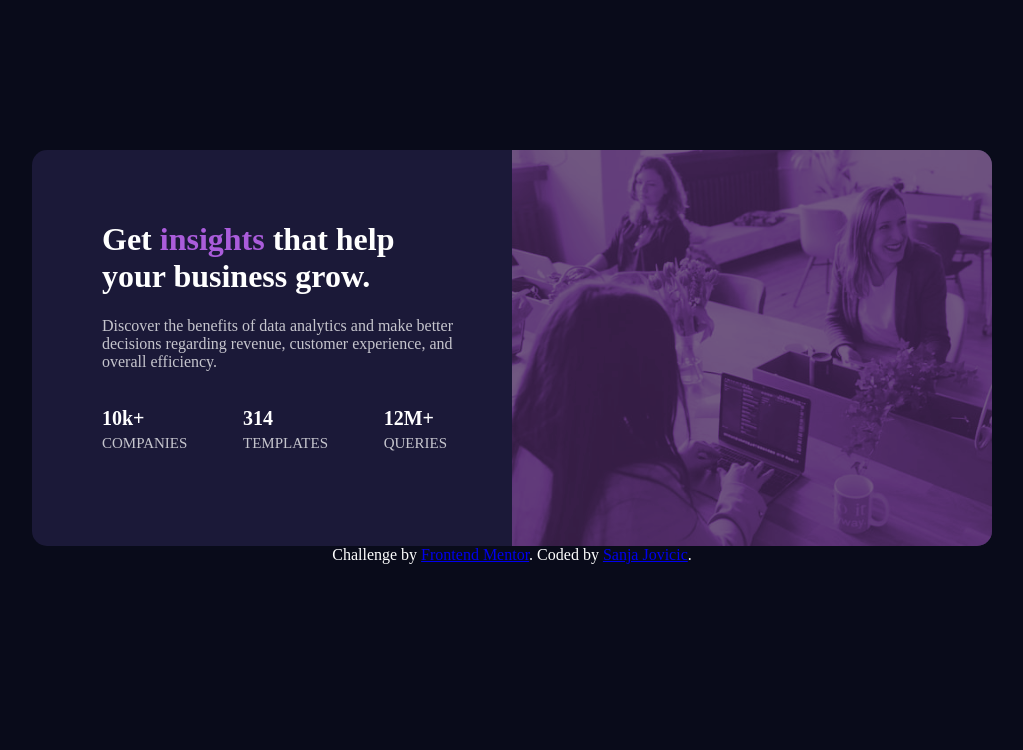
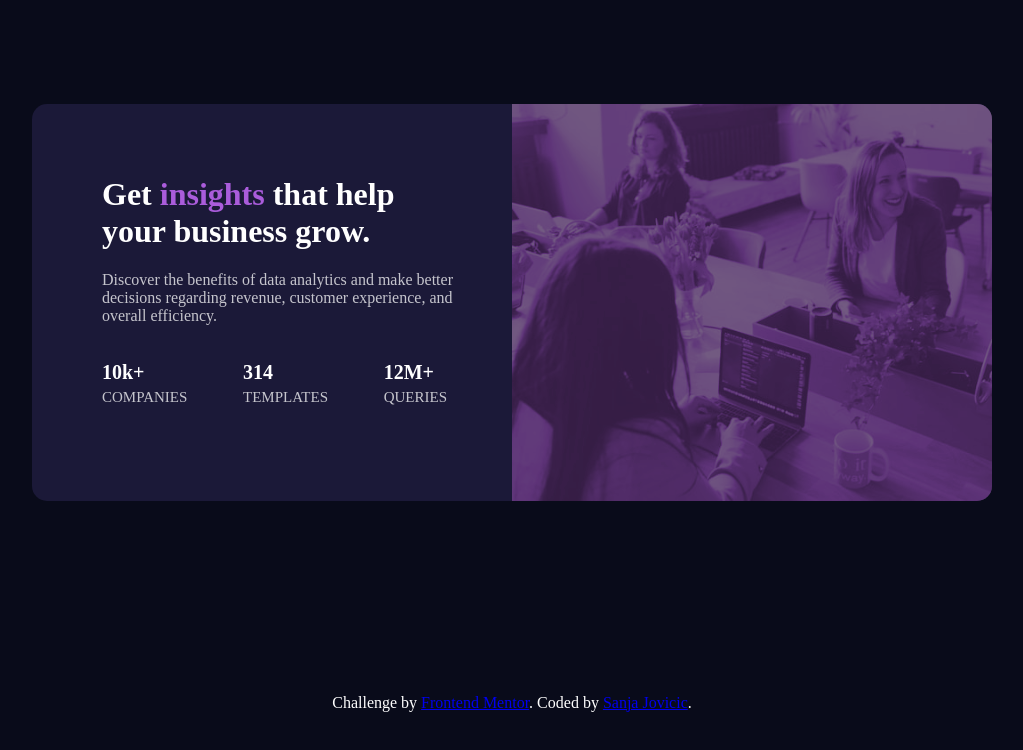
Before and after one commit to Sanja24It/Responsive-Card, a plain HTML site: page stats-preview-card-component-main/index.html in a window 1280 px wide. Shown: the whole page, without its empty margins (128-1151 px from the left). Drawn offline with Linux system fonts and the light colour scheme.

Commit message:
style.css

```diff
--- a/stats-preview-card-component-main/style.css
+++ b/stats-preview-card-component-main/style.css
@@ -2,11 +2,15 @@
 
 body{
     background-color: rgb(9, 11, 26);
-    margin: 150px auto;
+
+
+    min-height: 100vh;
+    display: grid;
+    place-items: center;
 }
 
 .container{
-    margin: auto;
+
    background-color: rgb(27, 25, 56);
     width: 960px;
     display: grid;
@@ -98,11 +102,13 @@ body{
     .box-one{
         flex-basis: 45%;
         text-align: center;
+        border-radius: 15px 0 15px 0;
     }
 
     .box-two{
         flex-basis: 45%;
-        border-radius: 15px 15px 0 0;
+        border-radius: 15px  15px 0 0;
+
 
     }
 
@@ -144,6 +150,7 @@ body{
     .box-one{
         flex-basis: 45%;
         text-align: center;
+        border-radius: 15px 0 15px 0;
     }
 
     .box-two{
@@ -155,7 +162,7 @@ body{
     .box-two img{
 
         min-width: 100%;
-        border-radius: 15px  15px 0 0;
+        border-radius: 15px 15px 0 0;
 
     }
 
```
